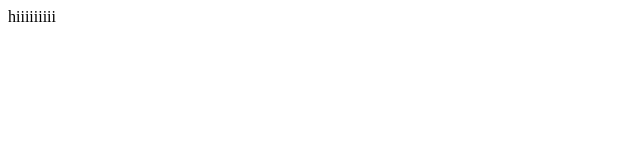
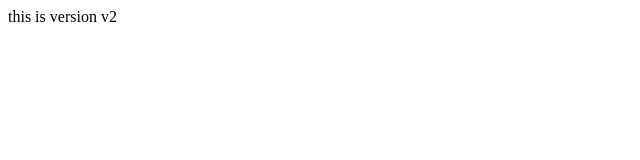
Before and after one commit to Abhay2004-Patil/myrepo, a plain HTML site: page index.html in a window 1280 px wide. Shown: the full height of the page, 0-640 px from the left. Drawn offline with Linux system fonts and the light colour scheme.

Commit message:
version v2 of index.html

```diff
--- a/index.html
+++ b/index.html
@@ -9,7 +9,7 @@
 
 
 
-    hiiiiiiiii
+    <h>this is version v2</h>
 
 </body>
 </html>
```
